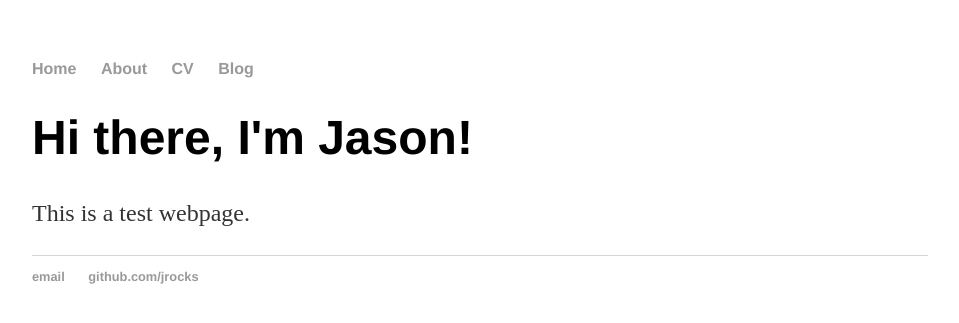
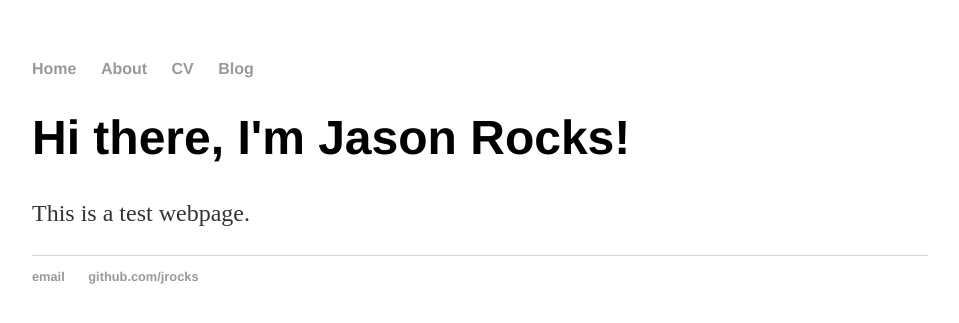
Before and after one commit to jrocks/jrocks.github.io, a Jekyll site: the page built from index.html, in a window 1280 px wide. Shown: the top 323 px of the page, without its empty margins (160-1119 px from the left). Built offline with Jekyll 4.4.1, drawn with Linux system fonts in a browser that asks for light colours.

Commit message:
Update index.html

```diff
--- a/index.html
+++ b/index.html
@@ -1,8 +1,8 @@
 ---
 layout: default
-title: Jason Rocks
+title: Jason W. Rocks
 ---
 <div class="blurb">
-	<h1>Hi there, I'm Jason!</h1>
+	<h1>Hi there, I'm Jason Rocks!</h1>
 	<p>This is a test webpage.</p>
 </div><!-- /.blurb -->
```
